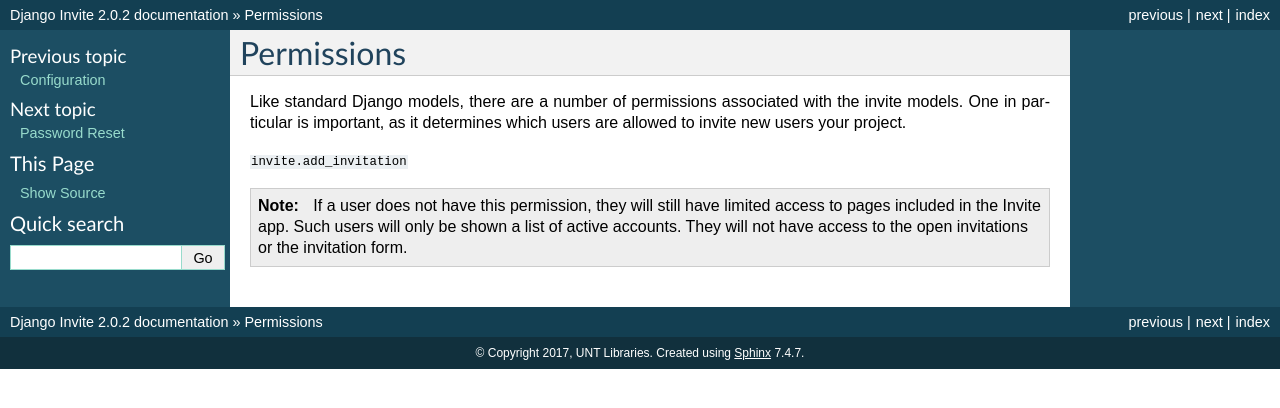
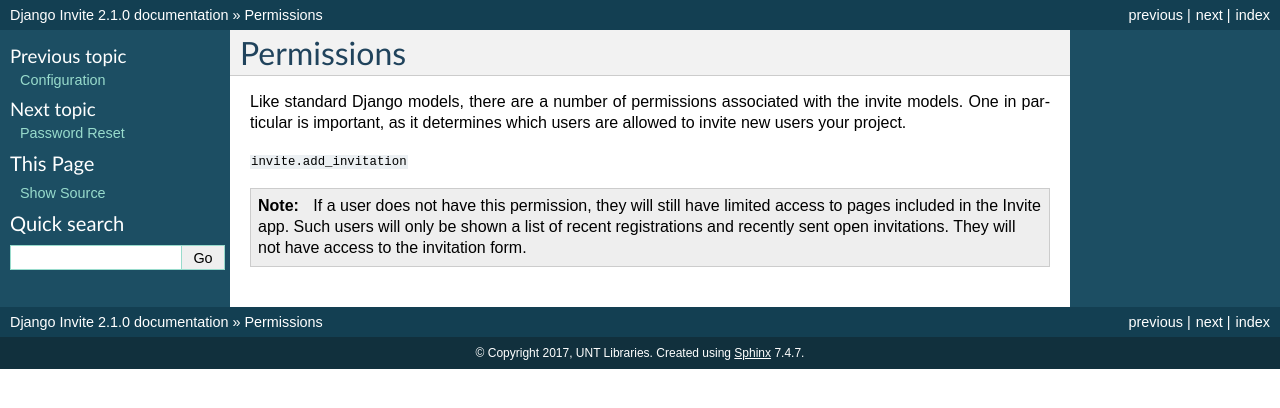
Before and after one commit to unt-libraries/django-invite, a Sphinx documentation site: the page built from docs/permissions.rst, in a window 1280 px wide. Shown: the top 408 px of the page. Built offline with Sphinx 7.4.7, drawn with Linux system fonts in a browser that asks for light colours.

Commit message:
Bump version to 2.1.0

```diff
--- a/docs/conf.py
+++ b/docs/conf.py
@@ -51,9 +51,9 @@
 # built documents.
 #
 # The short X.Y version.
-version = '2.0'
+version = '2.1'
 # The full version, including alpha/beta/rc tags.
-release = '2.0.2'
+release = '2.1.0'
 
 # The language for content autogenerated by Sphinx. Refer to documentation
 # for a list of supported languages.
--- a/docs/permissions.rst
+++ b/docs/permissions.rst
@@ -8,4 +8,4 @@
 ``invite.add_invitation``
 
 .. note::
-    If a user does not have this permission, they will still have limited access to pages included in the Invite app. Such users will only be shown a list of active accounts. They will not have access to the open invitations or the invitation form.
+    If a user does not have this permission, they will still have limited access to pages included in the Invite app. Such users will only be shown a list of recent registrations and recently sent open invitations. They will not have access to the invitation form.
--- a/docs/quickstart.rst
+++ b/docs/quickstart.rst
@@ -12,7 +12,7 @@
 Installation
 ------------
 
-* ``pip install git+https://github.com/unt-libraries/django-invite.git@2.0.2``
+* ``pip install git+https://github.com/unt-libraries/django-invite.git@2.1.0``
 
 * Add ``invite`` to your ``INSTALLED_APPS``
 * Run ``./manage.py migrate``
--- a/setup.py
+++ b/setup.py
@@ -11,7 +11,7 @@
 
 setup(
     name="django-invite",
-    version="2.0.2",
+    version="2.1.0",
     packages=find_packages(),
     include_package_data=True,
 
```
Also changed, not shown: CHANGELOG.md (+5 -1 lines).
